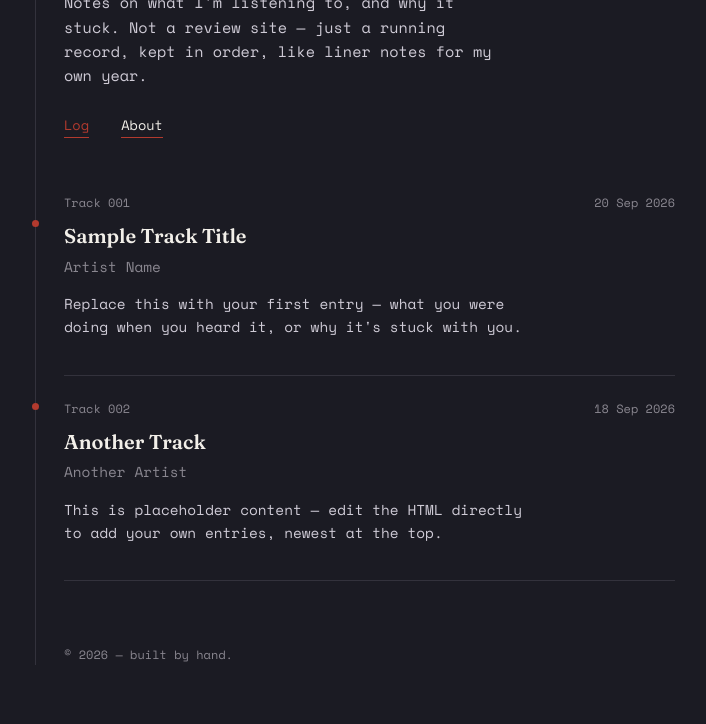
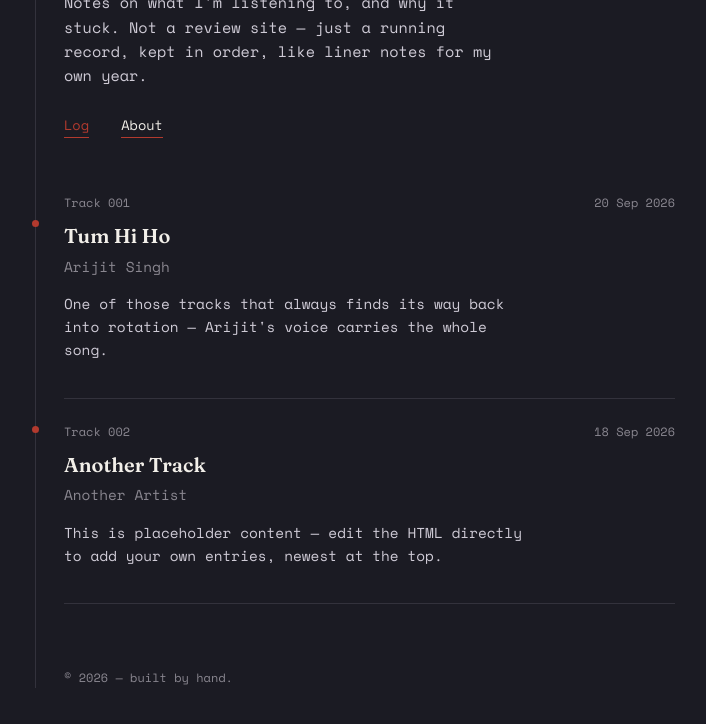
Before and after one commit to hannan04062009-droid/-listening-log, a plain HTML site: page index.html in a window 1280 px wide. Shown: the part 172-896 px from the top of the page, without its empty margins (285-991 px from the left). Drawn offline with nearby package versions, Linux system fonts and the light colour scheme.

Commit message:
Update index.html

```diff
--- a/index.html
+++ b/index.html
@@ -166,11 +166,11 @@
     <main>
 
       <div class="entry">
-        <div class="meta"><span>Track 001</span><span>20 Sep 2026</span></div>
-        <p class="track">Sample Track Title</p>
-        <p class="artist">Artist Name</p>
-        <p class="note">Replace this with your first entry — what you were doing when you heard it, or why it's stuck with you.</p>
-      </div>
+  <div class="meta"><span>Track 001</span><span>20 Sep 2026</span></div>
+  <p class="track">Tum Hi Ho</p>
+  <p class="artist">Arijit Singh</p>
+  <p class="note">One of those tracks that always finds its way back into rotation — Arijit's voice carries the whole song.</p>
+</div>
 
       <div class="entry">
         <div class="meta"><span>Track 002</span><span>18 Sep 2026</span></div>
```
